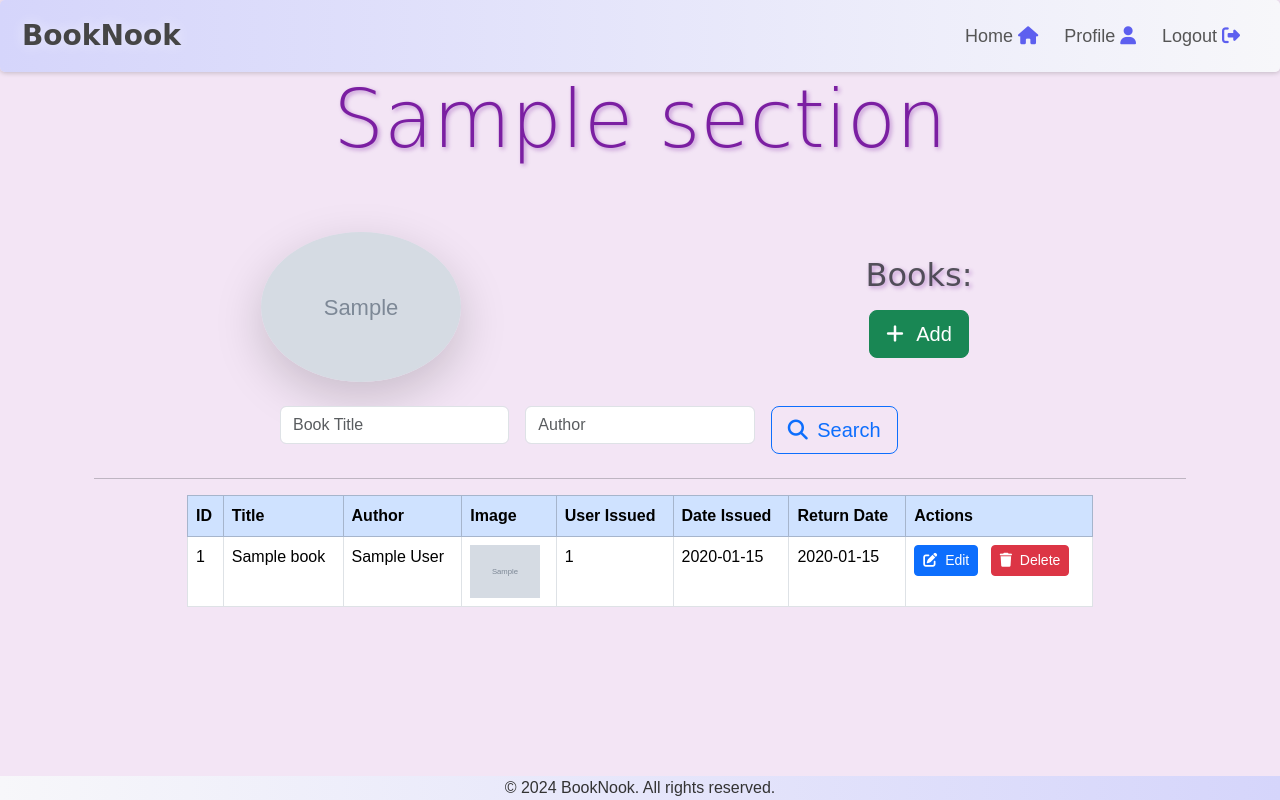
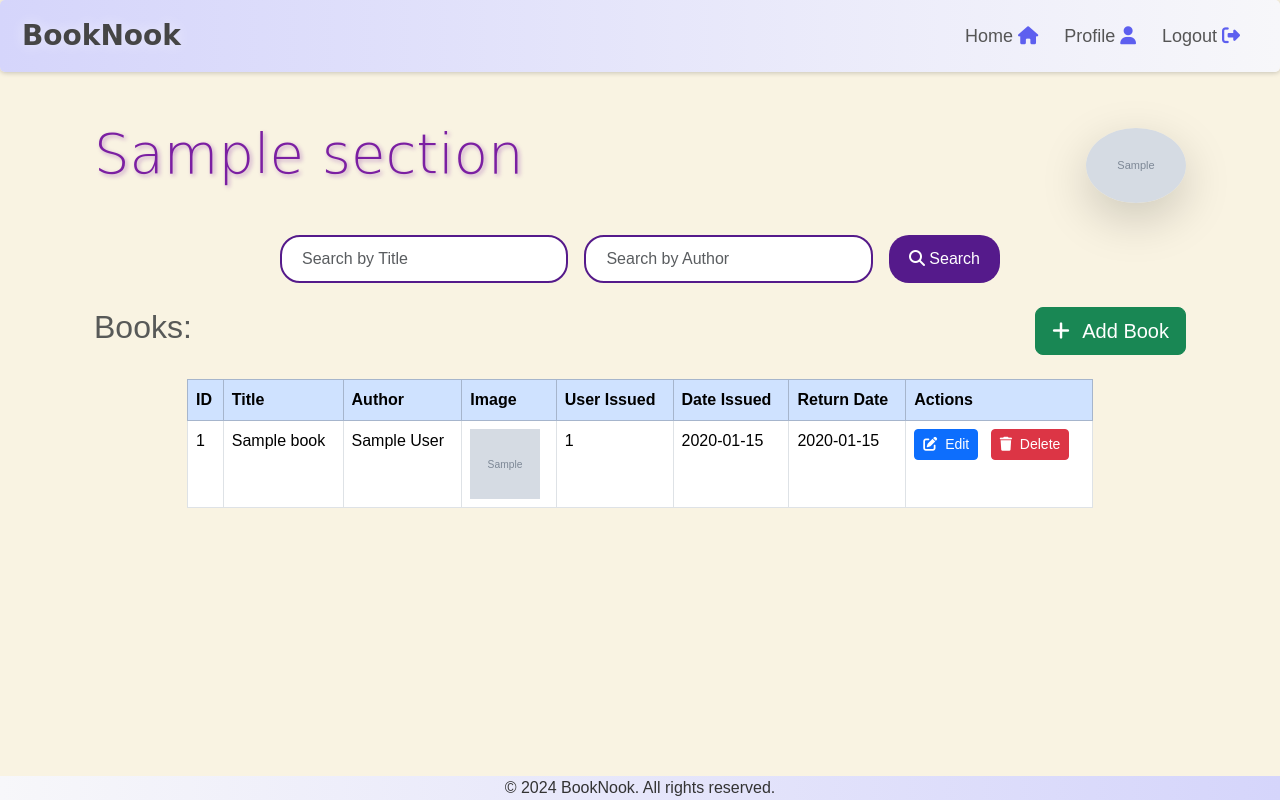
Before and after one commit to jsaha26/BookNook, a Flask app: page /section/1/ in a window 1280 px wide. Run offline with Flask 3, Linux system fonts and the light colour scheme; the visitor is signed in with stand-in values (Sample User, id 1); tables that the repository leaves empty hold one stand-in row (values such as "Sample post"); grey boxes marked "Sample" are stand-in pictures.

Commit message:
Added search bar to show section pageand enhanced admin page

```diff
--- a/routes.py
+++ b/routes.py
@@ -222,7 +222,6 @@ def add_section_post():
 
 
 
-
 @app.route('/section/<int:id>/')
 @admin_required
 def show_section(id):
@@ -230,24 +229,59 @@ def show_section(id):
     if not section:
         flash('Section does not exist')
         return redirect(url_for('admin'))
-    # query = request.args.get('query')
-    # if query:
-    #     filtered_sections = []
-    #     for section in sections:
-    #         if (query.lower() in section['name'].lower()) or any(query.lower() in book.lower() for book in section['books']):
-    #             filtered_sections.append(section)
-    #     return render_template('index.html', sections=filtered_sections, query=query)
-    # else:
-    #     return render_template('index.html', sections=sections)
-    # sname = request.args.get('sname') or ''
-    # bname = request.args.get('bname') or ''
 
-    # if sname:
-    #     sections = Section.query.filter(Section.name.ilike(f'%{sname}%')).all()
+    # Base query for books in this section
+    books_query = Book.query.filter_by(section_id=id)
 
-    # return render_template('admin.html', sections=sections, name=sname, bname=bname)
+    # Get title and author from request args
+    title = request.args.get('title', '')
+    author = request.args.get('author', '')
 
-    return render_template('section/show.html', section=section)
+    print("Title:", title)
+    print("Author:", author)
+
+    # Apply filters if title or author are provided
+    if title:
+        print("Filtering by title:", title)
+        books_query = books_query.filter(Book.title.contains(title))
+    if author:
+        print("Filtering by author:", author)
+        books_query = books_query.filter(Book.author.contains(author))
+
+    # Fetch filtered books
+    books = books_query.all()
+
+    print("Filtered Books:", books)
+
+    return render_template('section/show.html', section=section, books=books, title=title, author=author)
+
+def index():
+    user = User.query.get(session['user_id'])
+    if user.is_admin:
+        return redirect(url_for('admin'))
+
+    sections = Section.query.all()
+
+    cname = request.args.get('cname') or ''
+    pname = request.args.get('pname') or ''
+    price = request.args.get('price')
+
+    if price:
+        try:
+            price = float(price)
+        except ValueError:
+            flash('Invalid price')
+            return redirect(url_for('index'))
+        if price <= 0:
+            flash('Invalid price')
+            return redirect(url_for('index'))
+
+
+    if cname:
+        sections = Section.query.filter(Section.name.ilike(f'%{cname}%')).all()
+
+    return render_template('index.html', sections=sections, cname=cname, pname=pname, price=price)
+
 
 @app.route('/section/<int:id>/static/images/<path:filename>')
 def section_image(id, filename):
--- a/templates/admin.html
+++ b/templates/admin.html
@@ -16,6 +16,7 @@
                             <i class="fas fa-search"></i>
                         </button>
                     </form>
+
                     <a href="{{ url_for('add_section') }}" class="btn btn-success ms-2">
                         <i class="fas fa-plus me-2"></i> Add Section
                     </a>
--- a/templates/section/show.html
+++ b/templates/section/show.html
@@ -4,50 +4,48 @@
 {% endblock %}
 {% block content %}
 
-<h1 class="display-1 text-center mb-5 heading">
-    {{ section.name }}
-</h1>
-
-<div class="container-fluid py-3">
-    <div class="row justify-content-center align-items-center mb-4">
-        <div class="col-md-6 text-center">
-            <img src="{{ section.image }}" alt="{{ section.name }} Image" class="img-fluid rounded-circle shadow-lg" width="200" height="200">
+<div class="container py-5">
+    <div class="row justify-content-between align-items-center mb-4">
+        <div class="col-md-6">
+            <h1 class="display-4 mb-4 heading">{{ section.name }}</h1>
         </div>
-        <div class="col-md-6">
-            <div class="heading text-center mb-3">
-                <h2 class="text-muted">Books:</h2>
-            </div>
-            <div class="d-flex justify-content-center">
-                <a href="{{ url_for('add_book', section_id=section.id) }}" class="btn btn-success btn-lg">
-                    <i class="fas fa-plus me-2"></i> Add
-                </a>
-            </div>
+        <div class="col-md-4 text-end">
+            <img src="{{ section.image }}" alt="{{ section.name }} Image" class="img-fluid rounded-circle shadow-lg" width="100" height="100">
         </div>
     </div>
 
     <div class="row justify-content-center mb-4">
         <div class="col-md-8">
-            <form action="" method="GET" class="row g-3">
+            <form action="{{ url_for('show_section', id=section.id) }}" method="GET" class="row g-3">
                 <div class="col">
-                    <input type="text" name="title" id="title" class="form-control" placeholder="Book Title">
+                    <input type="text" name="title" id="title" class="form-control magical-search-bar" placeholder="Search by Title">
                 </div>
                 <div class="col">
-                    <input type="text" name="author" id="author" class="form-control" placeholder="Author">
+                    <input type="text" name="author" id="author" class="form-control magical-search-bar" placeholder="Search by Author">
                 </div>
-                <div class="col">
-                    <button class="btn btn-outline-primary btn-lg" type="submit">
-                        <i class="fa fa-search me-1"></i>
-                        Search
+                <div class="col-auto">
+                    <button type="submit" class="btn btn-primary magical-search-button">
+                        <i class="fas fa-search"></i> Search
                     </button>
                 </div>
             </form>
         </div>
     </div>
 
-    <hr>
+    <div class="row justify-content-between align-items-center mb-4">
+        <div class="col-md-6">
+            <h2 class="text-muted">Books:</h2>
+        </div>
+        <div class="col-md-6 text-end">
+            <a href="{{ url_for('add_book', section_id=section.id) }}" class="btn btn-success btn-lg">
+                <i class="fas fa-plus me-2"></i> Add Book
+            </a>
+        </div>
+    </div>
 
     <div class="row justify-content-center">
         <div class="col-md-10">
+            <div class="table-responsive">
                 <table class="table table-bordered table-hover">
                     <thead class="table-primary">
                         <tr>
@@ -62,13 +60,13 @@
                         </tr>
                     </thead>
                     <tbody>
-                    {% for book in section.books %}
+                        {% for book in books %}
                         <tr>
                             <td>{{ book.id }}</td>
                             <td>{{ book.title }}</td>
                             <td>{{ book.author }}</td>
                             <td>
-                            <img src="{{ book.image }}" alt="{{ book.image }}" class="img-fluid" width="70" height="70">
+                                <img src="{{ book.image }}" alt="{{ book.title }}"  width="70" height="70">
                             </td>
                             <td>{{ book.user_id }}</td>
                             <td>{{ book.date_issued }}</td>
@@ -88,6 +86,7 @@
             </div>
         </div>
     </div>
+</div>
 
 <style>
    .heading {
@@ -97,9 +96,37 @@
     }
 
     body {
-        background-color: #f3e5f5; /* Lavender background */
+        background-color: #f9f3e2; /* Light yellow background */
         font-family: 'Poppins', sans-serif; /* Friendly font */
     }
+
+   .magical-search-bar {
+        border: 2px solid #551a8b;
+        border-radius: 20px;
+        padding: 10px 20px;
+        font-size: 16px;
+        transition: all 0.3s ease-in-out;
+    }
+
+   .magical-search-bar:focus {
+        outline: none;
+        box-shadow: 0 0 10px rgba(85, 26, 139, 0.4);
+    }
+
+   .magical-search-button {
+        border: none;
+        outline: none;
+        transition: all 0.3s ease-in-out;
+        background-color: #551a8b;
+        color: white;
+        border-radius: 20px;
+        padding: 12px 20px;
+    }
+
+   .magical-search-button:hover {
+        transform: scale(1.1);
+    }
+
 </style>
 
 {% endblock %}
```
Lines whose indentation alone changed are shown as unchanged.
